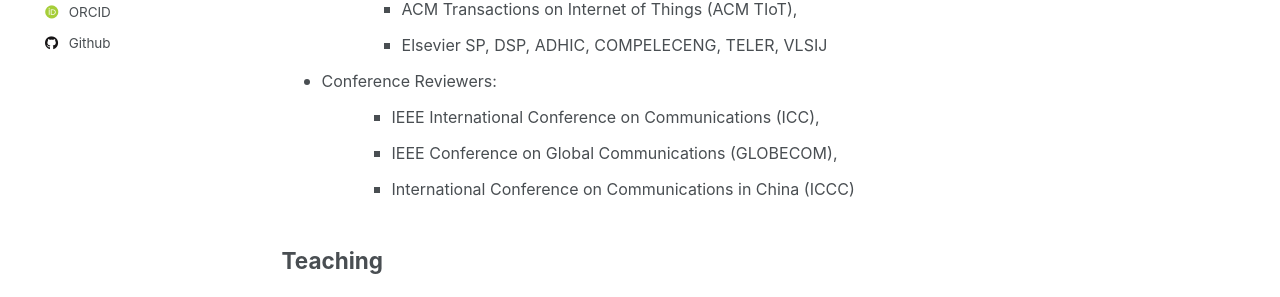
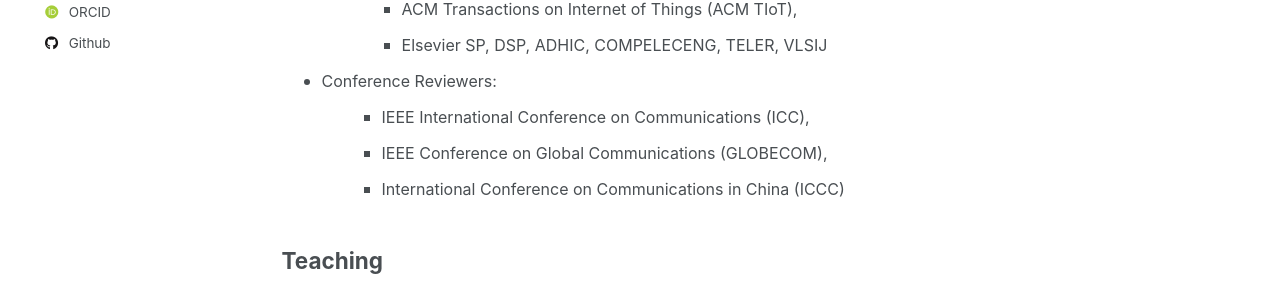
Before and after one commit to yuyangdu01/yuyangdu01.github.io, a Jekyll site: the page built from _pages/cv.md, in a window 1280 px wide. Shown: the part 489-786 px from the top of the page. Built offline with Jekyll 4.4.1, drawn with Linux system fonts in a browser that asks for light colours; some web fonts are replaced.

Commit message:
Update cv.md

```diff
--- a/_pages/cv.md
+++ b/_pages/cv.md
@@ -25,7 +25,7 @@ Reviewer
       </ul>
     </ul>
   <li><font size=3>Conference Reviewers:</font></li>
-    <ul style="margin-left: -10px;">
+    <ul style="margin-left: -20px;">
       <ul style="margin-left: 0px;">
         <li><font size=3>IEEE International Conference on Communications (ICC),</font></li>
         <li><font size=3>IEEE Conference on Global Communications (GLOBECOM),</font></li>
```
